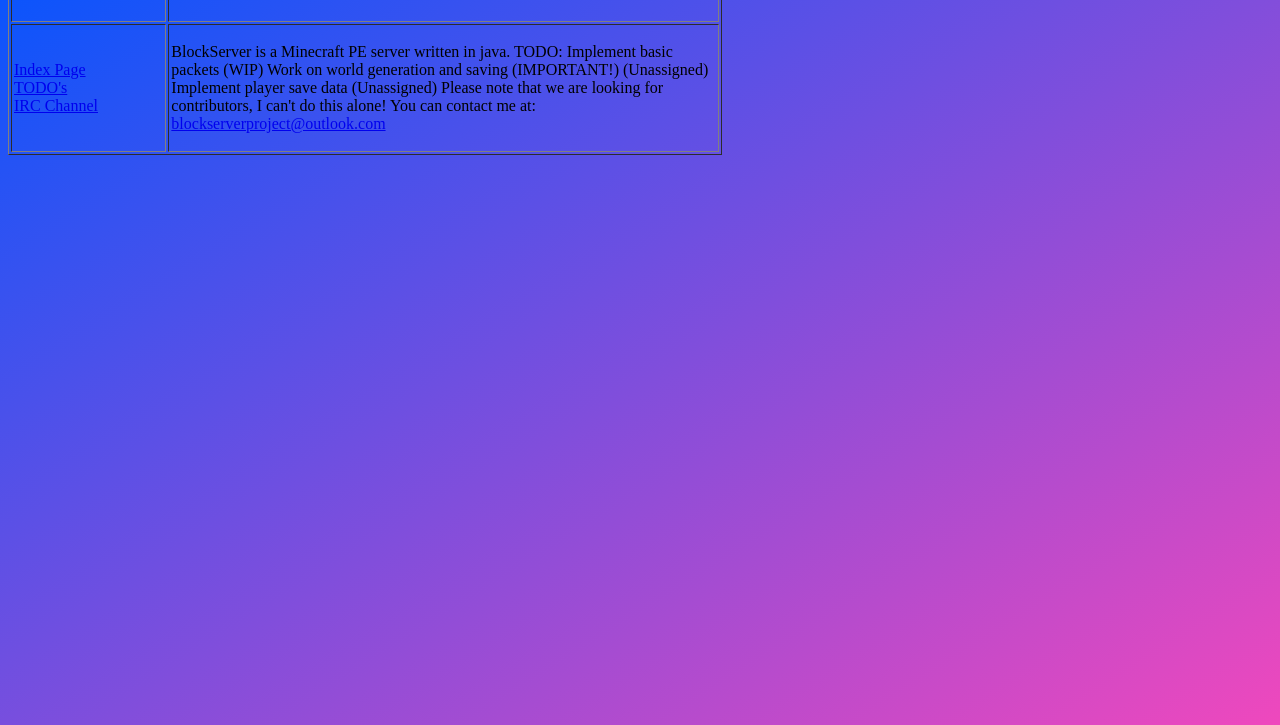
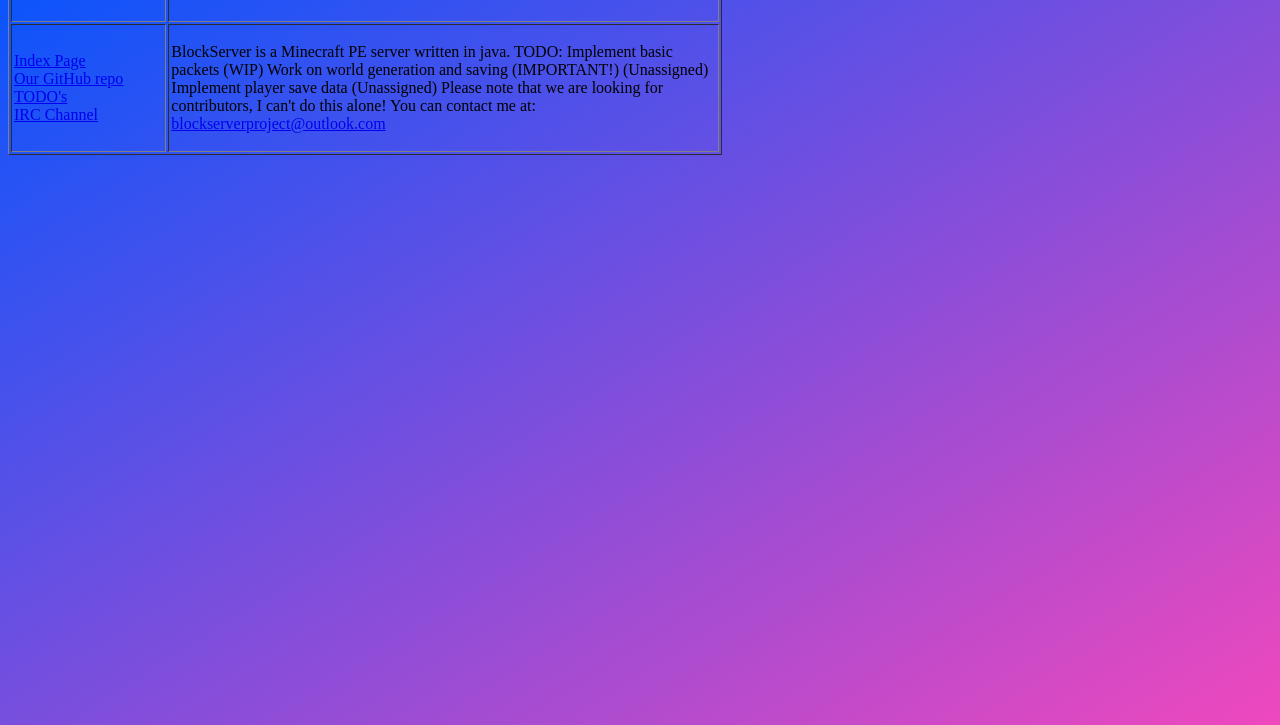
Before and after one commit to BlockServerProject/BlockServer, a plain HTML site: page index.html in a window 1280 px wide. Shown: the part 75-800 px from the top of the page. Drawn offline with Linux system fonts and the light colour scheme.

Commit message:
Added new link

```diff
--- a/index.html
+++ b/index.html
@@ -21,6 +21,7 @@
 			<tr>
 			  <td>
 				<a href="index.html">Index Page</a><br>
+				<a href="http://www.github.com/BlockServerProject/BlockServer">Our GitHub repo</a><br>
 				<a href="todo.html">TODO's</a><br>
 				<a href="IRC.html">IRC Channel</a>
 			  </td>
```
